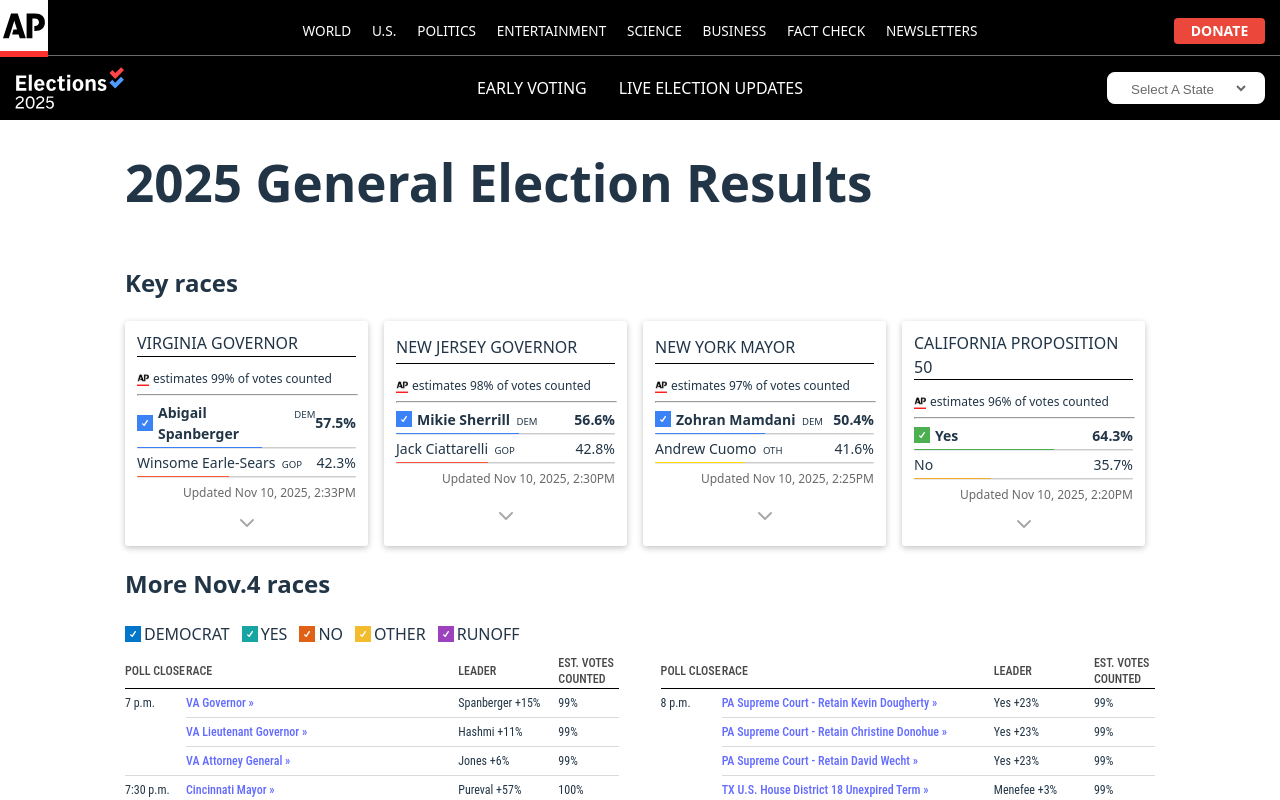
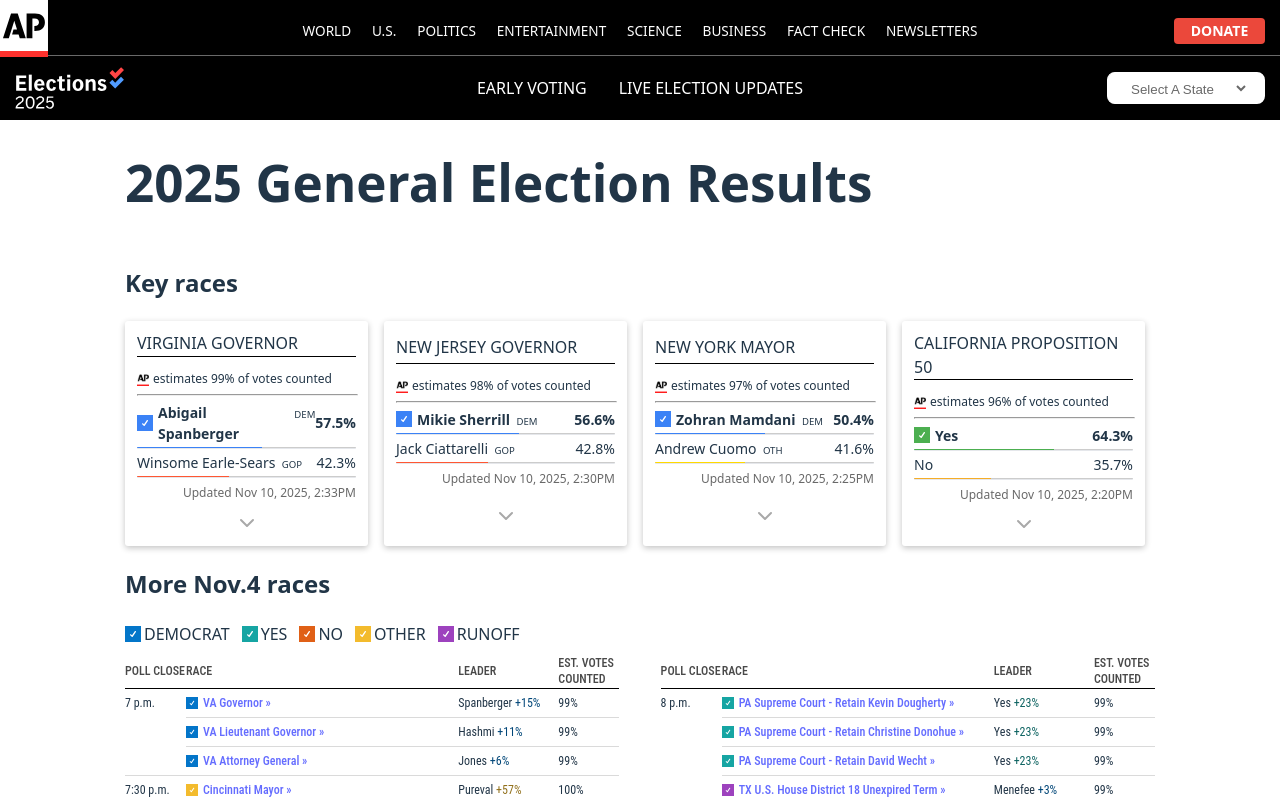
Before and after one commit to chen-luke/ap-news-election, a React (Vite) app: page / in a window 1280 px wide. Shown: the top 800 px of the page. Built offline with nearby package versions, Linux system fonts and the light colour scheme.

Commit message:
enhanced RaceTable with LeadingIndicator and improved margin display; added update timestamp in OtherRaces

```diff
--- a/src/components/other-race/OtherRaces.tsx
+++ b/src/components/other-race/OtherRaces.tsx
@@ -20,6 +20,9 @@
       <RaceLegend />
       <TableContainer>
         <RaceTable data={allRaces} />
+        <div style={{ fontSize: '12px', fontWeight: '300' }}>
+          Updated Nov 21, 2025, 10:30 AM ET
+        </div>
       </TableContainer>
     </StyledWrapper>
   );
--- a/src/components/other-race/RaceTable.tsx
+++ b/src/components/other-race/RaceTable.tsx
@@ -1,6 +1,7 @@
 import type { AllRaceType } from '../../voting-data';
 import { useMemo } from 'react';
 import styled from 'styled-components';
+import { LeadingIndicator } from './RaceLegend';
 
 interface RenderReadyRace extends AllRaceType {
   rowSpan: number;
@@ -58,7 +59,6 @@
   min-width: 35px;
   border-bottom: 1px solid rgba(218, 218, 218, 1);
   padding: 5px 0px;
-  font-
 `;
 
 const StyledTH = styled.th`
@@ -151,12 +151,22 @@
                   <StyledTD rowSpan={race.rowSpan}>{race.pollTime}</StyledTD>
                 )}
 
-                <StyledTD>
+                <StyledTD
+                  style={{ display: 'flex', alignItems: 'center', gap: '5px' }}
+                >
+                  <LeadingIndicator
+                    color={race.partyColor}
+                    width='12px'
+                    height='12px'
+                  ></LeadingIndicator>
                   <a href={race.raceUrl}>{race.race} »</a>
                 </StyledTD>
 
                 <StyledTD>
-                  {race.leader} {race.margin}
+                  {race.leader}{' '}
+                  <span style={{ color: getMarginColor(race.partyColor) }}>
+                    {race.margin}
+                  </span>
                 </StyledTD>
 
                 <StyledTD>{race.votesCounted}</StyledTD>
```
